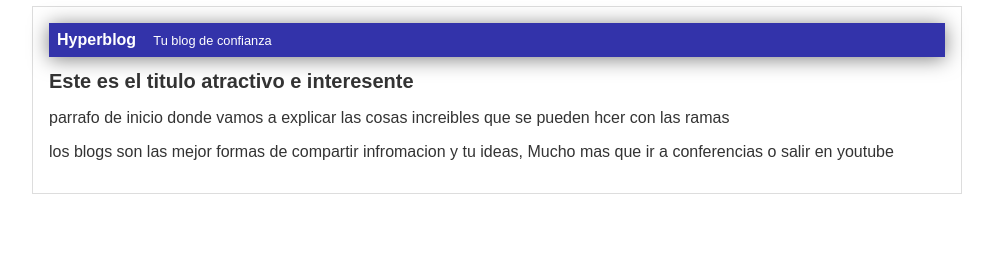
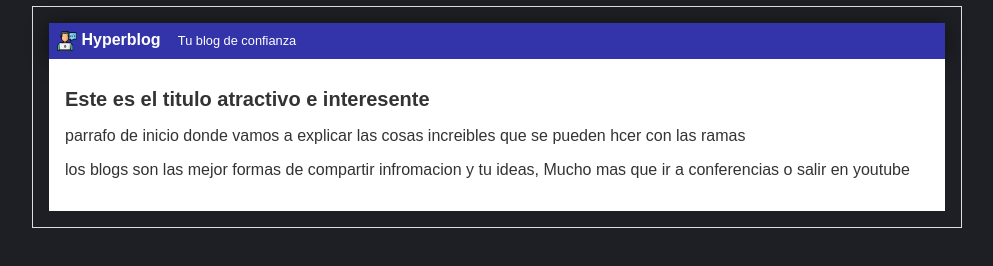
Before and after one commit to leogoca00/hyperblog, a plain HTML site: page blogpost.html in a window 1280 px wide. Shown: the whole page, without its empty margins (143-1136 px from the left). Drawn offline with Linux system fonts and the light colour scheme.

Commit message:
color de fondo y logo nuevo y meojr color de header

```diff
--- a/blogpost.html
+++ b/blogpost.html
@@ -7,6 +7,7 @@
     <body>
         <div id="container">
             <div id="cabecera">
+                <img id="logo" src="imagenes/desarrollo-web.png" />
                 Hyperblog
                 <span id="tagline">Tu blog de confianza</span>
             </div>
--- a/css/estilos.css
+++ b/css/estilos.css
@@ -1,4 +1,5 @@
 body{
+    background: #1e1f24;
     color: #333;
     text-align: center;
     font-family: Arial, Helvetica, sans-serif;
@@ -15,6 +16,12 @@ body{
     font-weight: bold;
     margin: 0;
     padding: 0.5em;
+}
+
+#cabecera #logo
+{
+    width: 20px;
+    vertical-align: middle;
 }
 
 #cabecera #tagline
@@ -38,3 +45,9 @@ body{
 {
     font-size: 20px;
 }
+
+#post
+{
+    background: white;
+    padding: 1em;
+}
```
